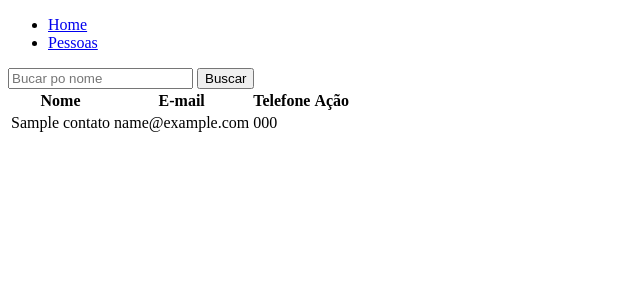
After one commit to aislansantos/alicacao_django, a Django app: page /pessoas/1/contatos in a window 1280 px wide. The commit adds this page. Shown: the top 300 px of the page, without its empty margins (0-640 px from the left). Run offline with Django 4.2, Linux system fonts and the light colour scheme; tables that the repository leaves empty hold one stand-in row (values such as "Sample post").

Commit message:
criada a view e a url de contato das pessoas cadastradas assim como o arquivo de contato_list para listarmos os  contatos das pessoas, iniciado as views de crud dos contatos.

```diff
--- a/pessoa/models.py
+++ b/pessoa/models.py
@@ -8,3 +8,13 @@ class Pessoa(models.Model):
 
     def __str__(self) -> str:
         return self.nome_completo
+
+
+class Contato(models.Model):
+    nome = models.CharField(max_length=256)
+    email = models.EmailField(max_length=256)
+    telefone = models.CharField(max_length=20)
+    pessoa = models.ForeignKey(Pessoa, on_delete=models.CASCADE)
+
+    def __str__(self) -> str:
+        return self.name
--- /dev/null
+++ b/pessoa/templates/contato/contato_list.html
@@ -0,0 +1,33 @@
+{% extends 'main/base.html' %}
+{% block content %}
+<form method="get">
+  <input type="text" name="nome" placeholder="Bucar po nome"/>
+  <input type="submit" value="Buscar">
+</form>
+{% comment %}
+  <a href= {% url 'contato.novo' pk_pessoa %} ></a>
+{% endcomment %}
+<table>
+  <thead>
+    <tr>
+      <th>Nome</th>
+      <th>E-mail</th>
+      <th>Telefone</th>
+      <th>Ação</th>
+    </tr>
+  </thead>
+  <tbody>
+    {% for contato in contatos %}
+    <tr>
+      <td>{{ contato.nome }}</td>
+      <td>{{ contato.email }}</td>
+      <td>{{ contato.telefone }}</td>
+      <td>
+        {% comment "" %}<a href="{% url 'contato.editar' pk.pessoa contato.pk %}"></a>
+        <a href={% url 'contao.remover' pk.pessoa contato.pk %}></a>{% endcomment %}
+      </td>
+    </tr>
+    {% endfor %}
+  </tbody>
+</table>
+{% endblock content %}
--- a/pessoa/templates/pessoa/pessoa_list.html
+++ b/pessoa/templates/pessoa/pessoa_list.html
@@ -27,6 +27,7 @@
         <td>
           <a href="{% url 'pessoa.editar' pessoa.pk %}">Editar</a>
           <a href="{% url 'pessoa.remover' pessoa.pk %}">Remover</a>
+          <a href="{% url 'pessoa.contatos' pessoa.pk %}">Contato</a>
         </td>
       </tr>
     {% endfor %}
--- a/pessoa/urls.py
+++ b/pessoa/urls.py
@@ -1,9 +1,11 @@
 from django.urls import path
 from .views import ListaPessoaView, PessoaCreateView, PessoaUpdateView, PessoaDeleteView
+from . import views
 
 urlpatterns = [
     path('', ListaPessoaView.as_view(), name='pessoa.index'),
     path('novo/', PessoaCreateView.as_view(), name='pessoa.novo'),
-    path('editar/<int:pk>', PessoaUpdateView.as_view(), name='pessoa.editar'),
-    path('remover/<int:pk>', PessoaDeleteView.as_view(), name='pessoa.remover')
+    path('<int:pk>/editar', PessoaUpdateView.as_view(), name='pessoa.editar'),
+    path('<int:pk>/remover', PessoaDeleteView.as_view(), name='pessoa.remover'),
+    path('<int:pk_pessoa>/contatos', views.contatos, name='pessoa.contatos')
 ]
--- a/pessoa/views.py
+++ b/pessoa/views.py
@@ -1,6 +1,7 @@
+from django.http import HttpResponse, Http404
 from django.shortcuts import render
 from django.views.generic import ListView, CreateView, UpdateView, DeleteView
-from .models import Pessoa
+from .models import Pessoa, Contato
 from .forms import PessoaForm
 
 
@@ -32,3 +33,21 @@ class PessoaUpdateView(UpdateView):
 class PessoaDeleteView(DeleteView):
     model = Pessoa
     success_url = '/pessoas/'
+
+
+def contatos(request, pk_pessoa):
+    contatos = Contato.objects.filter(pessoa=pk_pessoa)
+    return render(request, 'contato/contato_list.html', {'contatos': contatos, 'pk_pessoa': pk_pessoa})
+
+
+def contato_novo(request, pk_pessoa):
+    form = ContatoForm()
+    if request.method == "POST":
+        form = ContatoForm(request.POST)
+        if form.is_valid():
+            contato = form.save(commit=False)
+            contato.pessoa_id = pk_pessoa
+            contato.save()
+            return redirect(reverse('pessoa.contatos', args=[pk_pessoa]))
+
+    return render(request, 'contato/contato_form.html', {'form': form})
```
Also changed, not shown: pessoa/migrations/0002_contato.py (added).
